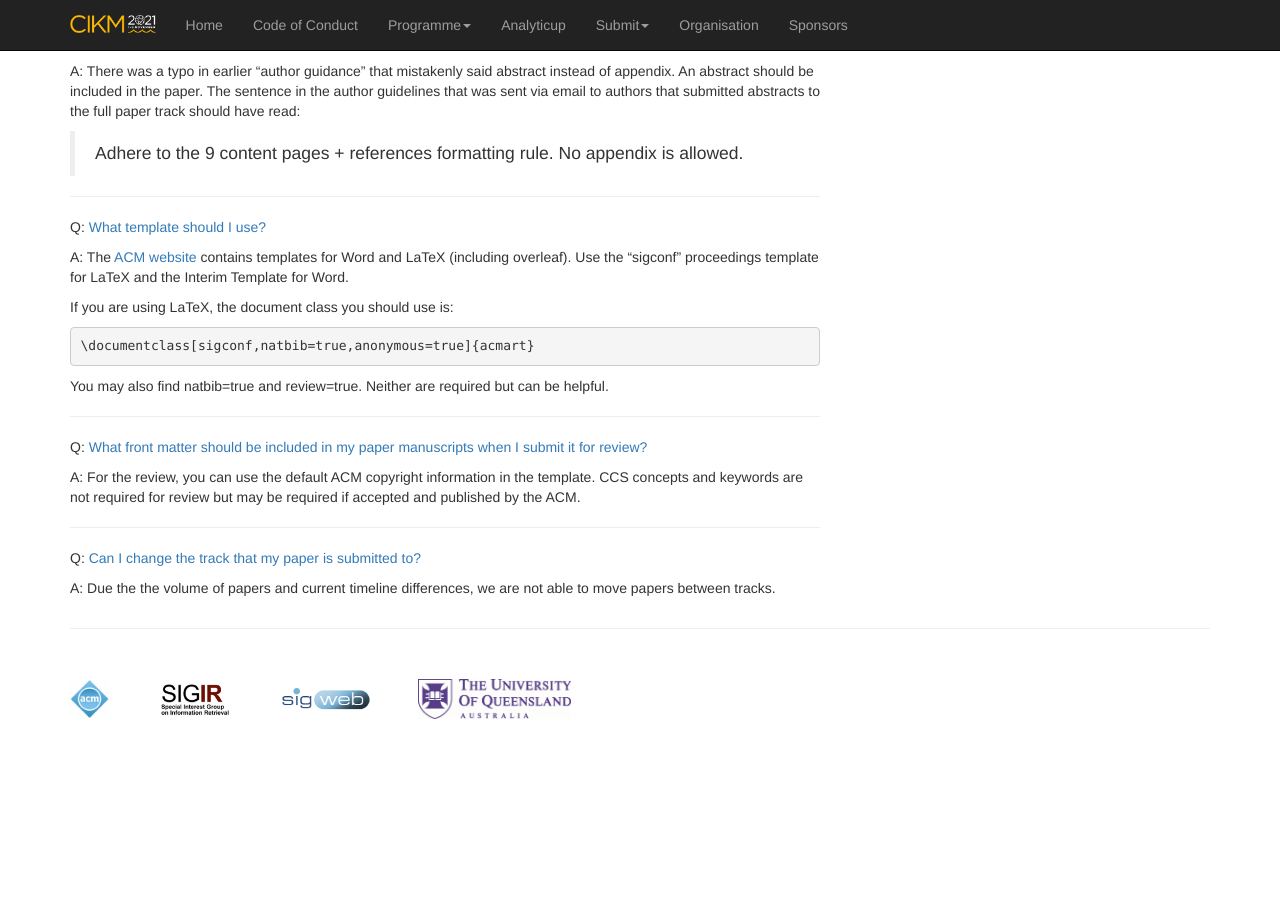
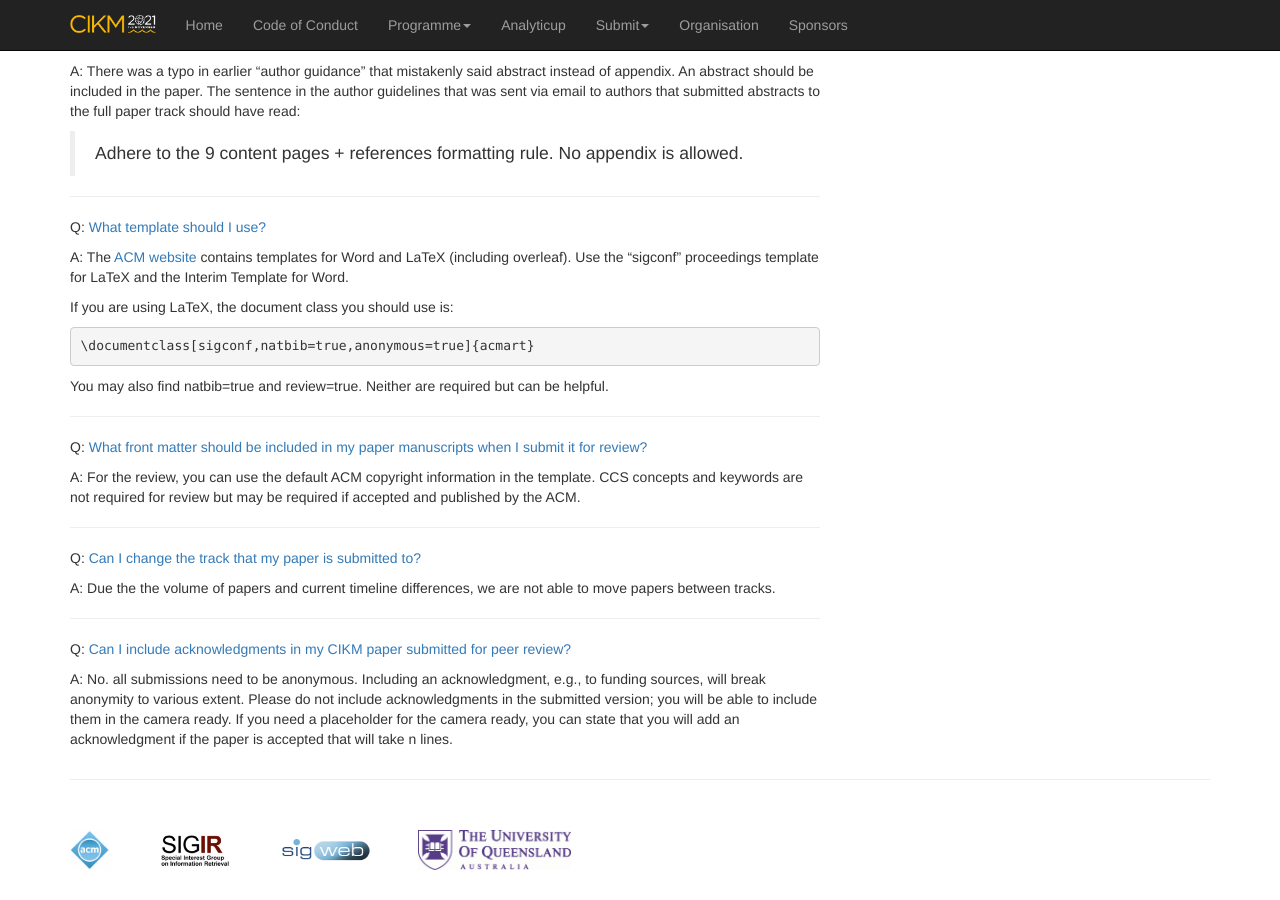
Before and after one commit to ielab/cikm2021-website, a Jekyll site: the page built from cfp/faq.md, in a window 1280 px wide and 900 px high, scrolled down 764 px. Built offline with Jekyll 4.4.1, drawn with Linux system fonts in a browser that asks for light colours; our own code applies the rules of GitHub Pages for plain Markdown files; comment, search, counter and statistics services are not loaded; before the commit the page ends 1513 px from its top, so only the background shows below that.

Commit message:
Add acknowledgments faq.

```diff
--- a/cfp/faq.md
+++ b/cfp/faq.md
@@ -62,3 +62,9 @@
 Q: <a href="#faq-8" id="faq-8" class="anchor">Can I change the track that my paper is submitted to?</a>
 
 A: Due the the volume of papers and current timeline differences, we are not able to move papers between tracks.
+
+---
+
+Q: <a href="#faq-9" id="faq-9" class="anchor">Can I include acknowledgments in my CIKM paper submitted for peer review?</a>
+
+A: No. all submissions need to be anonymous. Including an acknowledgment, e.g., to funding sources, will break anonymity to various extent. Please do not include acknowledgments in the submitted version; you will be able to include them in the camera ready. If you need a placeholder for the camera ready, you can state that you will add an acknowledgment if the paper is accepted that will take n lines.
```
